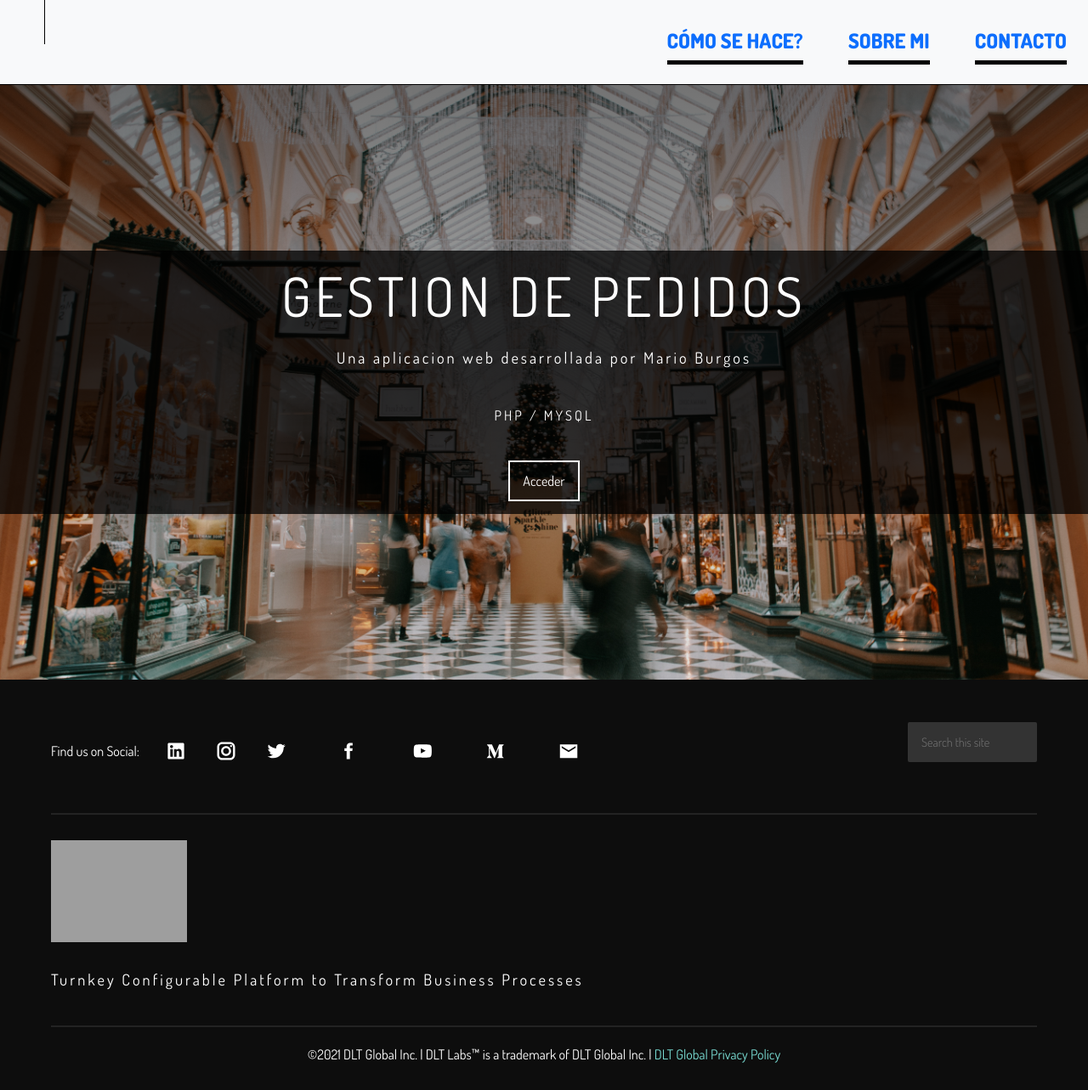
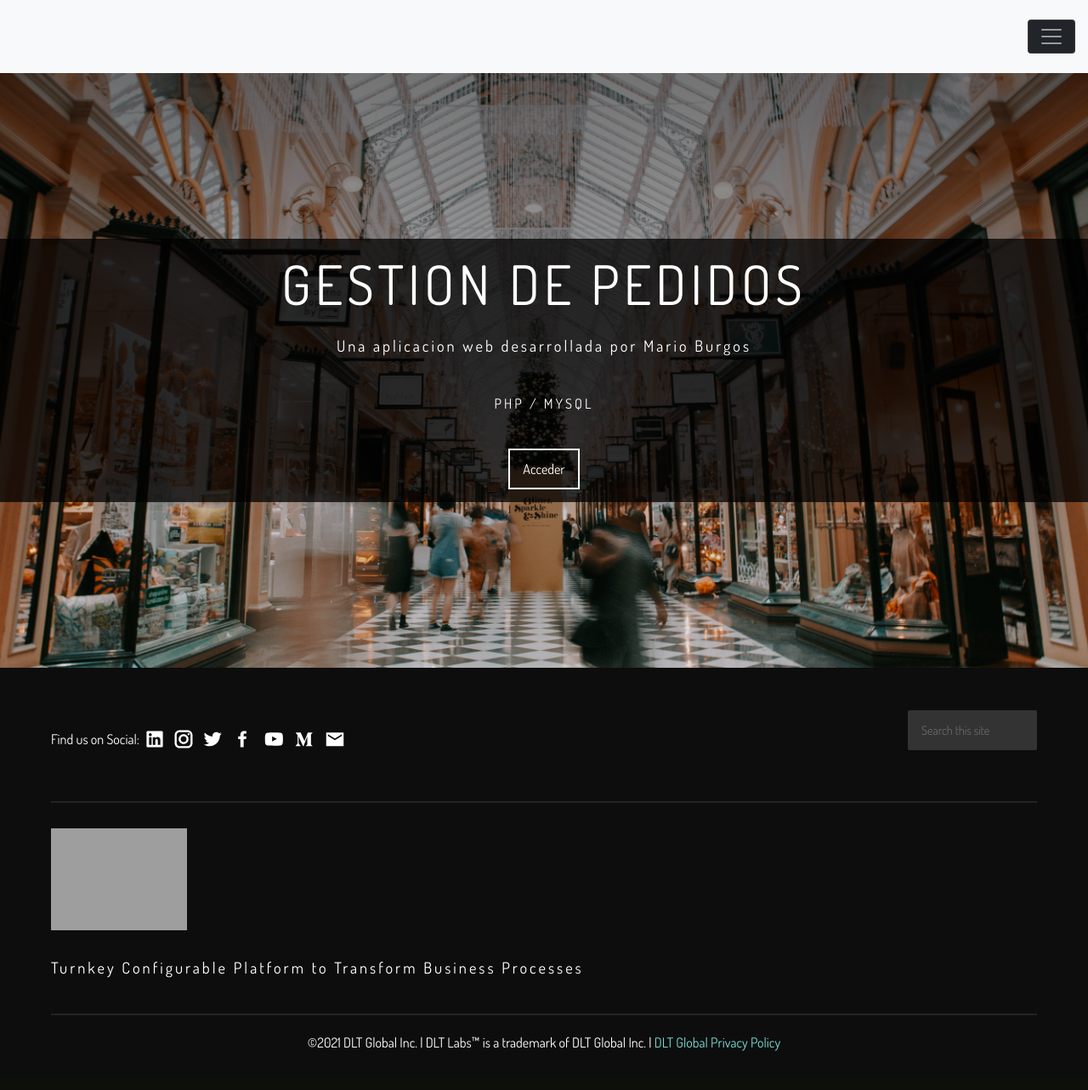
Before and after one commit to MarioBurgos/gestion_de_pedidos_CRUD_PHP_MVC, a PHP site: template view/inicio.php in a window 1280 px wide. Shown: the whole page at 85% size. After the commit the page ends 1237 px from the top, so only its background shows below. Run offline with PHP 8.4, Linux system fonts and the light colour scheme; the template is opened without the code that fills it, so the values that code supplies are empty; some libraries are stand-ins or nearby versions; grey boxes are pictures that could not be loaded.

Commit message:
Sustituir Navbar por Menu Burger

```diff
--- a/assets/css/header.css
+++ b/assets/css/header.css
@@ -11,6 +11,14 @@ body {
   font-weight: 400;
 
 }
+
+@media all and (min-width: 768px) {
+  .collapse div {
+   display: flex !important;
+   justify-content: space-around !important;
+  }
+}
+
 .header {
   height: var(--header-height);
   width: 100%;
@@ -27,20 +35,23 @@ body {
   padding: 26px;
   border-right: 1px solid black;
 }
+
 .link {
   display: inline-block;
   padding: 15px 0;
-  margin: 15px 25px;
+ /* margin: 15px 25px;*/
   position: relative;
   text-decoration: none;
   text-transform: uppercase;
   font-weight: 800;
-  font-size: 24px;
+  font-size: 16px;
+  color: white;
 }
 .link .bar {
   width: 100%;
   display: inline-block;
-  border-bottom: 5px solid black;
+  border-bottom: 5px solid lightgray;
+  border-radius: 20px;
   position: absolute;
   bottom: 0;
   left: 0;
@@ -51,4 +62,5 @@ body {
 .link .bar {
   opacity: 1;
   bottom: 5px;
+  color: yellow;
 }
--- a/view/template/header.php
+++ b/view/template/header.php
@@ -22,24 +22,59 @@
 
 <body>
     <div class="page">
+        <!--
         <header>
             <div class="header bg-light text dark shadow">
                 <div class="logo ">
                     <strong><?= $controller->page_title ?></strong>
                 </div>
                 <div class="menu">
+
+
+
+
+                </div>
+            </div>
+        </header>
+     -->
+        <header>
+            <div class="collapse" id="navbarToggleExternalContent">
+                <div class="bg-dark p-4">
+                    <h5 class="text-light h4">
+                        <a href="index.php?controller=inicio&action=" class="link">
+                            <div class="title">Inicio</div>
+                            <div class="bar"></div>
+                        </a>
+                    </h5>
+                    <h5 class="text-dark h4">
                         <a href="#" class="link">
                             <div class="title">Cómo se hace?</div>
                             <div class="bar"></div>
                         </a>
+                    </h5>
+                    <h5 class="text-dark h4">
                         <a href="#" class="link">
                             <div class="title">Sobre mi</div>
                             <div class="bar"></div>
                         </a>
+                    </h5>
+                    <h5 class="text-dark h4">
                         <a href="#" class="link">
                             <div class="title">Contacto</div>
                             <div class="bar"></div>
                         </a>
+                    </h5>
+                    <!-- <span class="text-muted">Toggleable via the navbar brand.</span> -->
                 </div>
             </div>
+            <nav class="navbar navbar-dark bg-light">
+                <div class="container-fluid bg-light">
+                    <div class="logo text-dark me-auto">
+                        <strong><?= $controller->page_title ?></strong>
+                    </div>
+                    <button class="ms-auto navbar-toggler bg-dark text-light" type="button" data-bs-toggle="collapse" data-bs-target="#navbarToggleExternalContent" aria-controls="navbarToggleExternalContent" aria-expanded="false" aria-label="Toggle navigation">
+                        <span class="navbar-toggler-icon"></span>
+                    </button>
+                </div>
+            </nav>
         </header>
```
Lines whose indentation alone changed are shown as unchanged.
